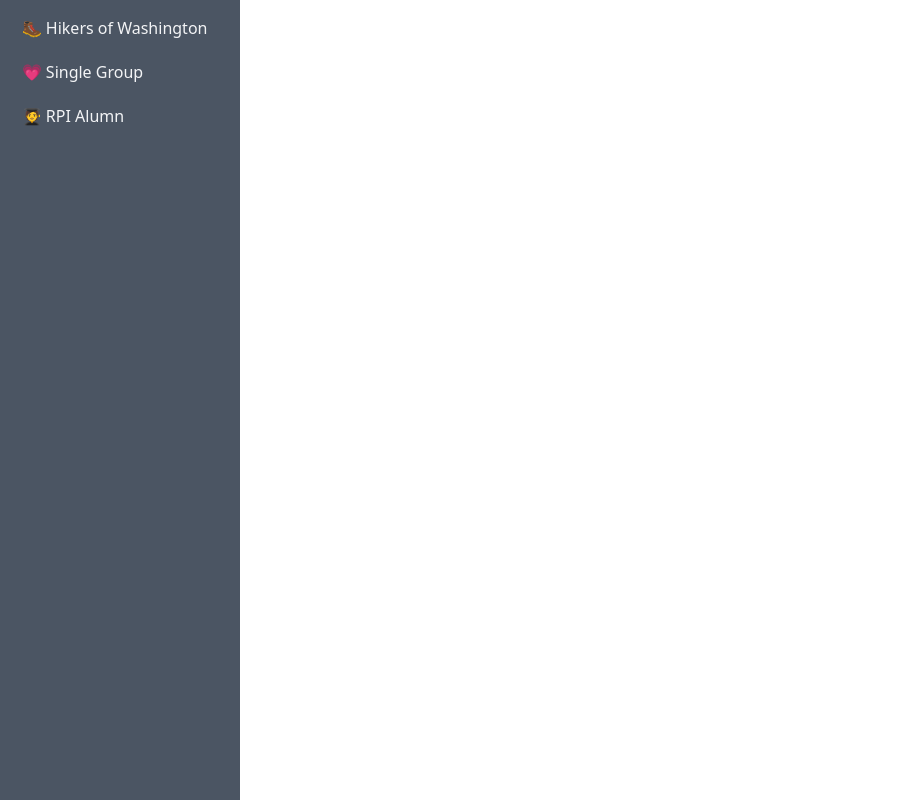
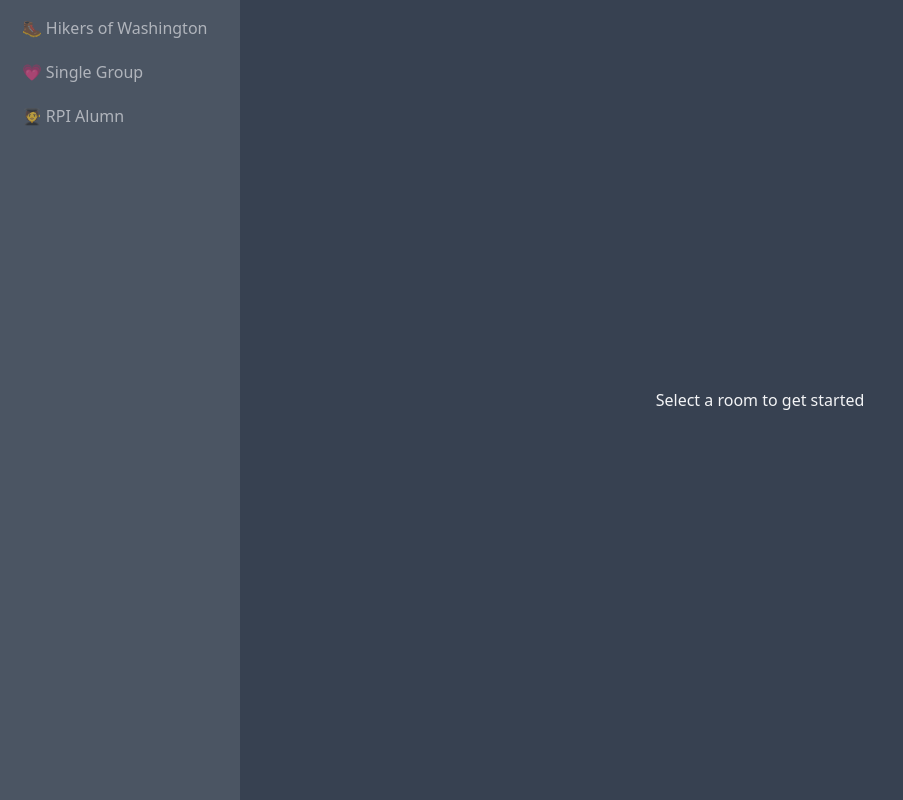
Before and after one commit to norbusonam/chatter, a React (Create React App) app in the folder frontend/: page / in a window 1280 px wide. Shown: the whole page, without its empty margins (0-903 px from the left). Built offline with nearby package versions, Linux system fonts and the light colour scheme.

Commit message:
started chat box and chat header, placeholder

```diff
--- a/frontend/src/App.js
+++ b/frontend/src/App.js
@@ -1,10 +1,21 @@
+import { useState } from 'react';
 import RoomList from "./components/RoomList";
+import Chat from "./components/Chat";
+import ChatPlaceholder from './components/ChatPlaceholder'
 
 function App() {
 
+  const [room, setRoom] = useState(null);
+
   return (
-    <div>
-      <RoomList/>
+    <div className='flex'>
+      <RoomList selectedRoom={room} setRoom={setRoom}/>
+      {
+        !!room ?
+          <Chat room={room}/>
+        :
+          <ChatPlaceholder />
+      }
     </div>
   );
 
--- /dev/null
+++ b/frontend/src/components/Chat.js
@@ -0,0 +1,11 @@
+import ChatHeader from "./ChatHeader";
+
+export default function Chat({ room }) {
+
+  return (
+    <div className='grow bg-gray-700'>
+      <ChatHeader roomEmoji={room.emoji} roomName={room.name} />
+    </div>
+  )
+
+}
--- /dev/null
+++ b/frontend/src/components/ChatHeader.js
@@ -0,0 +1,9 @@
+export default function ChatHeader({ roomEmoji, roomName }) {
+
+  return (
+    <div className="h-10 shadow-md">
+      { roomEmoji } { roomName }
+    </div>
+  )
+
+}
--- /dev/null
+++ b/frontend/src/components/ChatPlaceholder.js
@@ -0,0 +1,9 @@
+export default function ChatPlaceholder() {
+
+  return (
+    <div className="grow bg-gray-700 flex items-center justify-center text-gray-100">
+      Select a room to get started
+    </div>
+  )
+
+}
--- a/frontend/src/components/RoomListItem.js
+++ b/frontend/src/components/RoomListItem.js
@@ -1,7 +1,10 @@
-export default function RoomListItem({ room }) {
+export default function RoomListItem({ room, isSelected, setRoom }) {
 
   return (
-    <button className="w-11/12 text-gray-100 hover:bg-gray-700 transition-colors rounded-md p-2 text-left mb-1">
+    <button
+      className={`w-11/12 text-gray-100 hover:bg-gray-700 hover:text-opacity-80 transition-colors trans rounded-md p-2 text-left mb-1 ${isSelected ? 'text-opacity-100 bg-gray-700' : 'text-opacity-60'}`}
+      onClick={() => setRoom(room)}
+    >
       <p><span>{room.emoji}</span> {room.name}</p>
     </button>
   )
```
